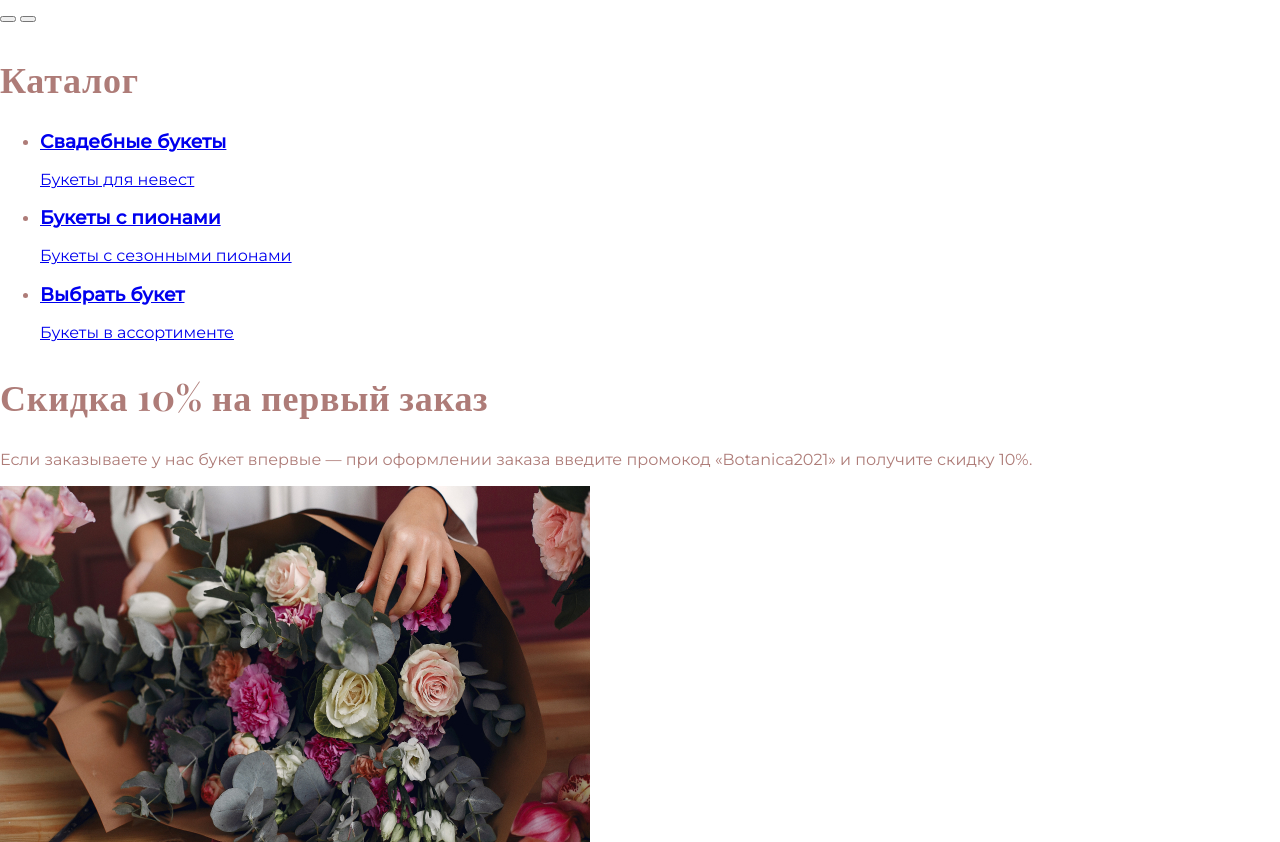
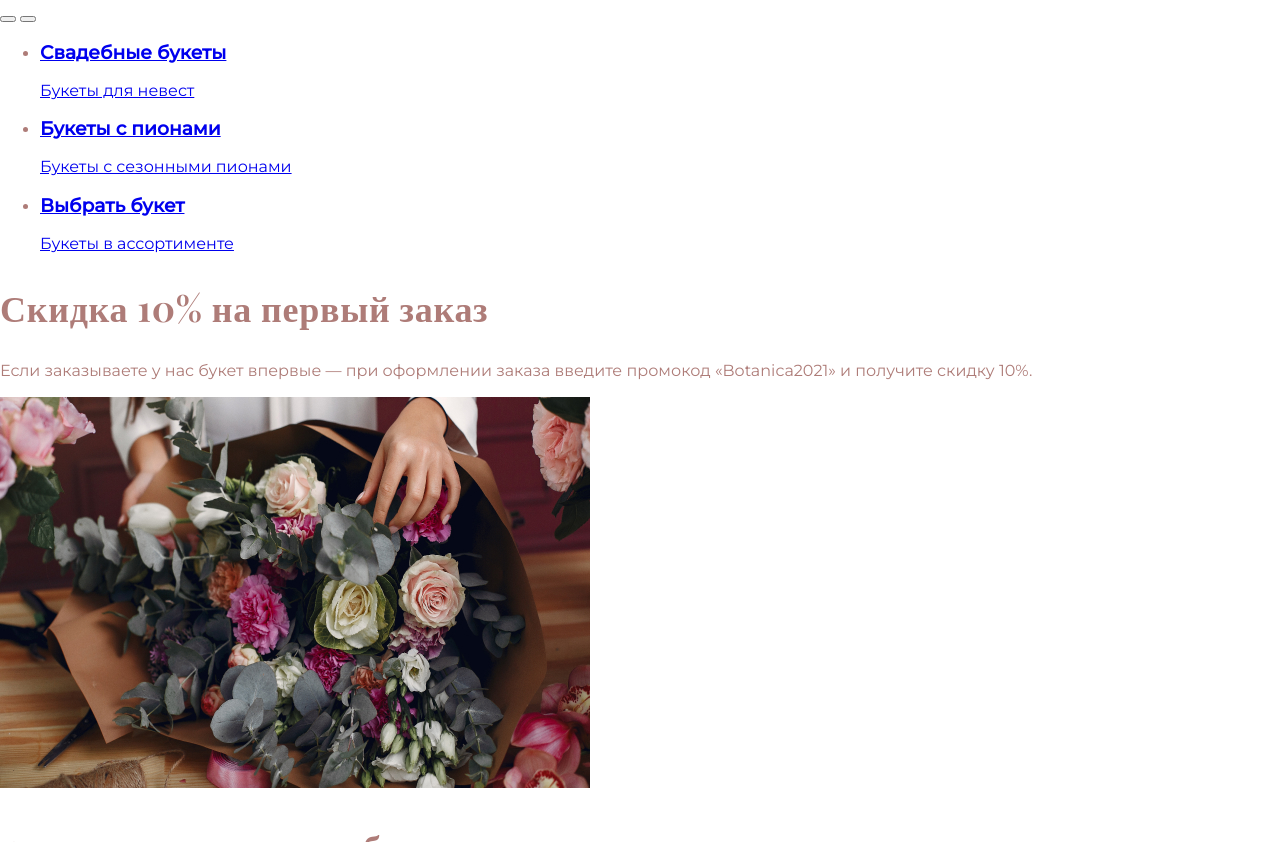
Before and after one commit to umnyash/zaverstayu-2, a plain HTML site: page index.html in a window 1280 px wide. Shown: the part 1580-2422 px from the top of the page. Drawn offline with nearby package versions, Linux system fonts and the light colour scheme; a web font is replaced by a local one.

Commit message:
Скрывает заголовок в секции .product-categories.

```diff
--- a/index.html
+++ b/index.html
@@ -89,7 +89,7 @@
       </div>
     </section>
     <section class="product-categories">
-      <h2 class="section-title">Каталог</h2>
+      <h2 class="section-title visually-hidden">Каталог</h2>
       <ul class="product-categories-list">
         <li class="product-categories-item">
           <a href="#">
```
